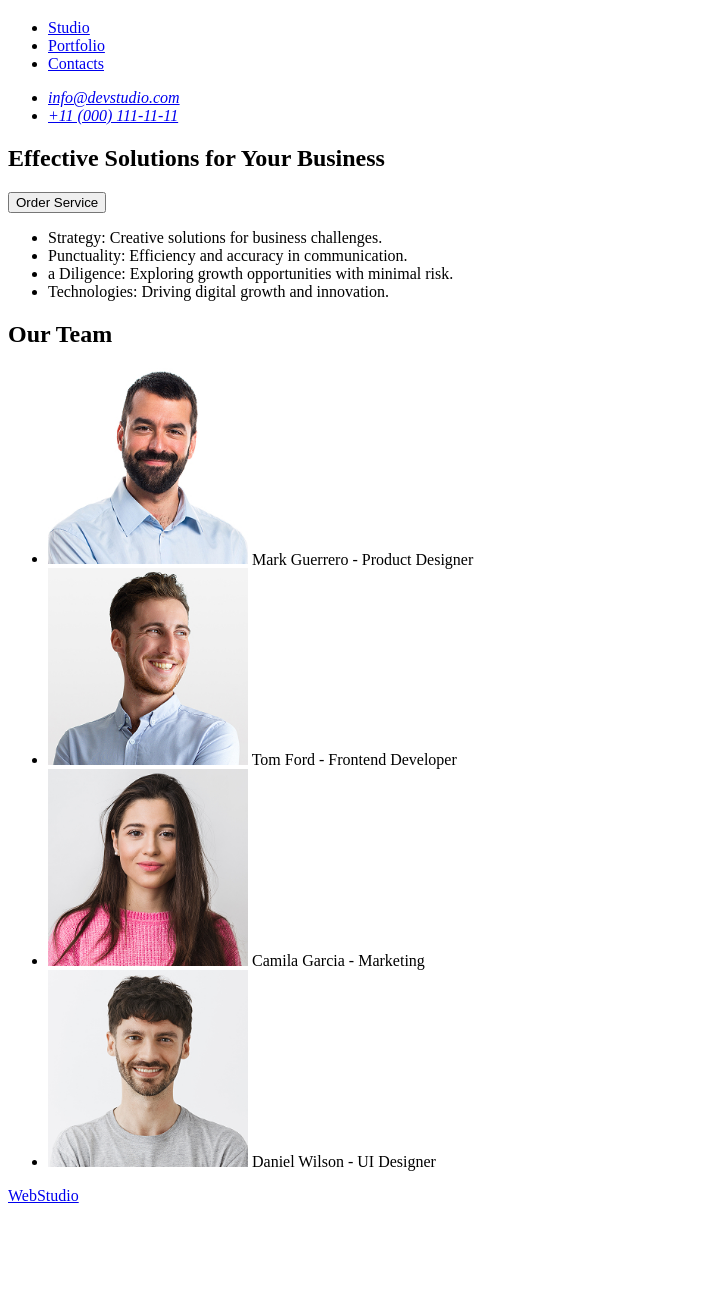
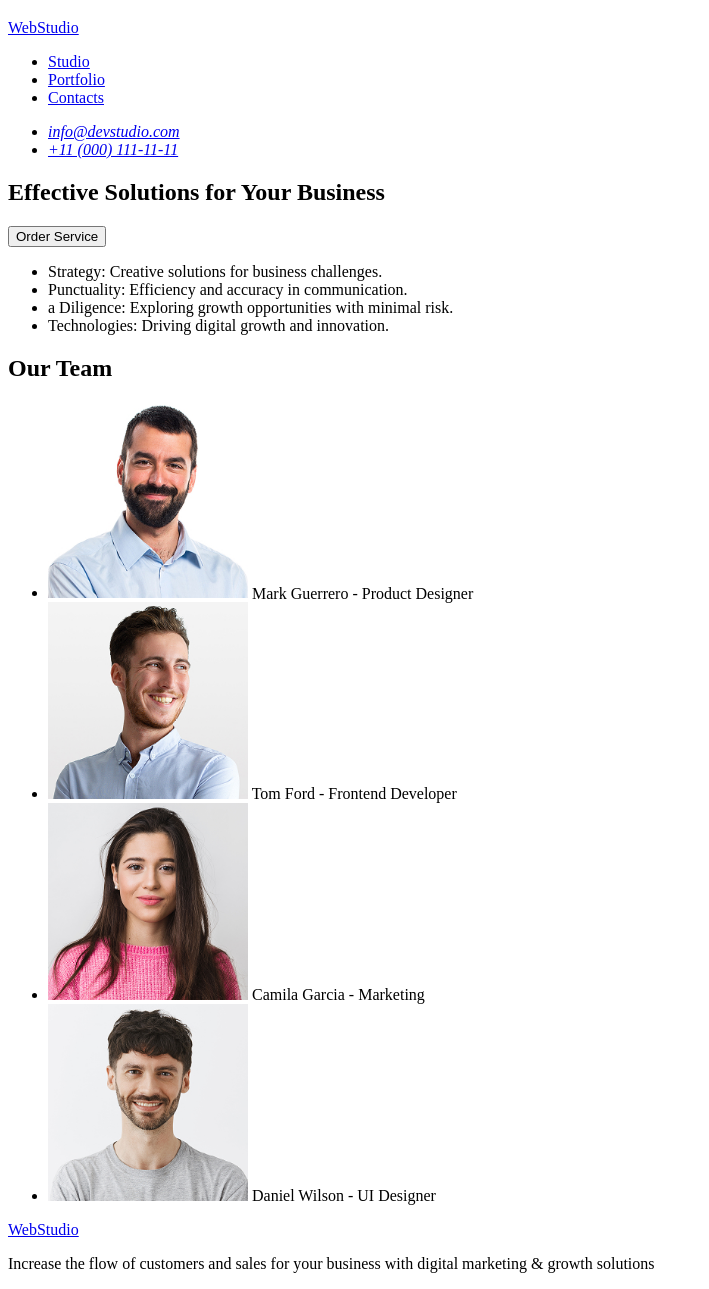
Before and after one commit to Evgeniy19021983/goit-markup-hw-01, a plain HTML site: page index.html in a window 1280 px wide. Shown: the part 61-1350 px from the top of the page, without its empty margins (0-709 px from the left). Before the commit the page ends 1274 px from the top, so only its background shows below. Drawn offline with Linux system fonts and the light colour scheme.

Commit message:
add markup header

```diff
--- a/index.html
+++ b/index.html
@@ -1,3 +1,5 @@
+
+
 <!DOCTYPE html>
 <html lang="en">
 <head>
@@ -9,6 +11,7 @@
     <header>
         <h1>WebStudio</h1>
         <nav>
+            <a href="./index.html">WebStudio</a>
             <ul>
                 <li><a href="#studio">Studio</a></li>
                 <li><a href="#portfolio">Portfolio</a></li>
@@ -50,7 +53,7 @@
                     Technologies: Driving digital growth and innovation.
                 </li>
             </ul>
-        </section>
+
 
         <section id="team">
             <h2>Our Team</h2>
@@ -76,6 +79,7 @@
     </main>
     <footer>
         <a href="./index.html" class="logo">WebStudio</a>
+        <p>Increase the flow of customers and sales for your business with digital marketing & growth solutions</p>
     </footer>
 </body>
 </html>
```
